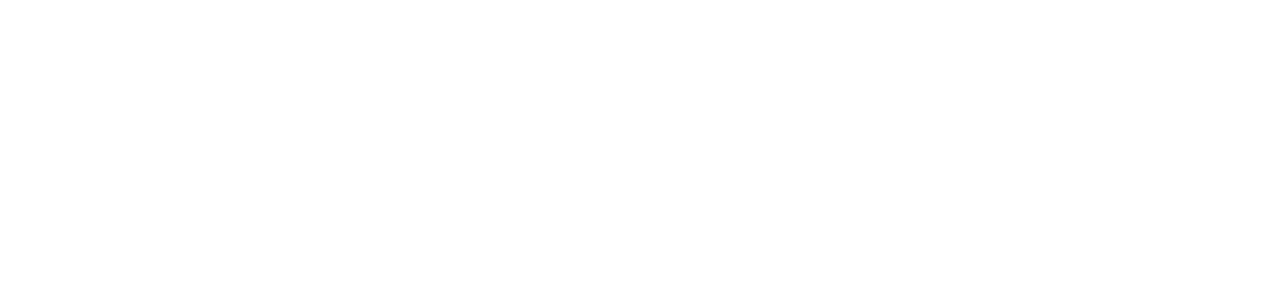
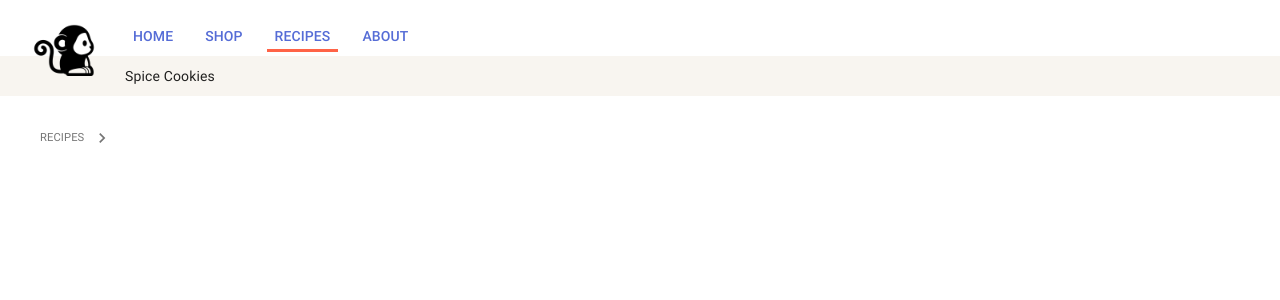
Before and after one commit to AhmadMoradi/nextjs-website-app, a Next.js app: page /recipes/spice-cookies in a window 1280 px wide. Shown: the top 300 px of the page. Built offline with nearby package versions, Linux system fonts and the light colour scheme.

Commit message:
Create the RecipeLayout component

```diff
--- a/components/Breadcrumb.js
+++ b/components/Breadcrumb.js
@@ -33,7 +33,7 @@ export default function Breadcrumb() {
                     <Link color="inherit" href="#" >
                         RECIPES
                     </Link>
-                    <Typography color="textPrimary" className={classes.test}></Typography>
+                    <Typography color="textPrimary" className={classes.test}>{` `}</Typography>
                 </Breadcrumbs>
             </Box>
         </Container>
--- /dev/null
+++ b/components/recipe/RecipeLayout.js
@@ -0,0 +1,13 @@
+import React from 'react';
+import Header from '../header/Header';
+import Breadcrumb from '../Breadcrumb';
+
+export default function RecipeLayout({ children }) {
+    return (
+        <>
+            <Header />
+            <Breadcrumb />
+            <main>{children}</main>
+        </>
+    );
+}
--- a/pages/recipes/spice-cookies.js
+++ b/pages/recipes/spice-cookies.js
@@ -1,7 +1,9 @@
+import RecipeLayout from "../../components/recipe/RecipeLayout";
+
 export default function SpiceCookies(){
     return (
-        <div>
+        <RecipeLayout>
 
-        </div>
+        </RecipeLayout>
     );
 }
```
